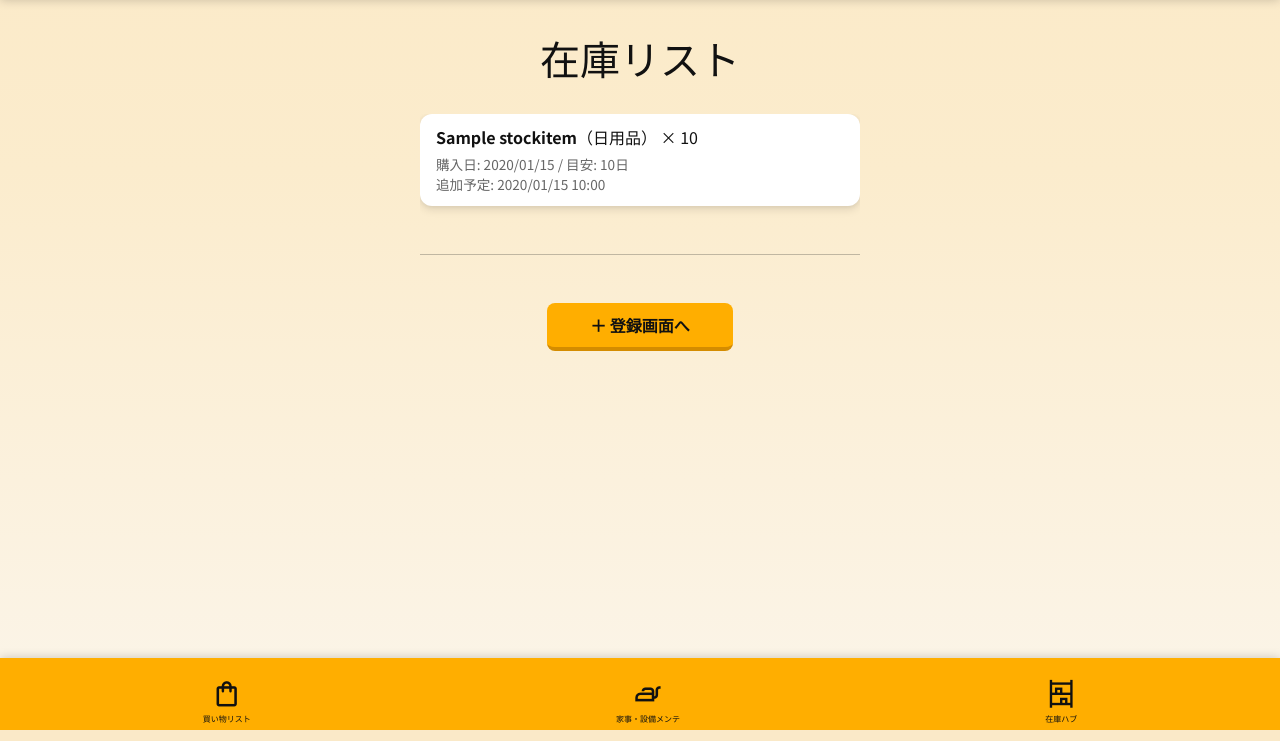
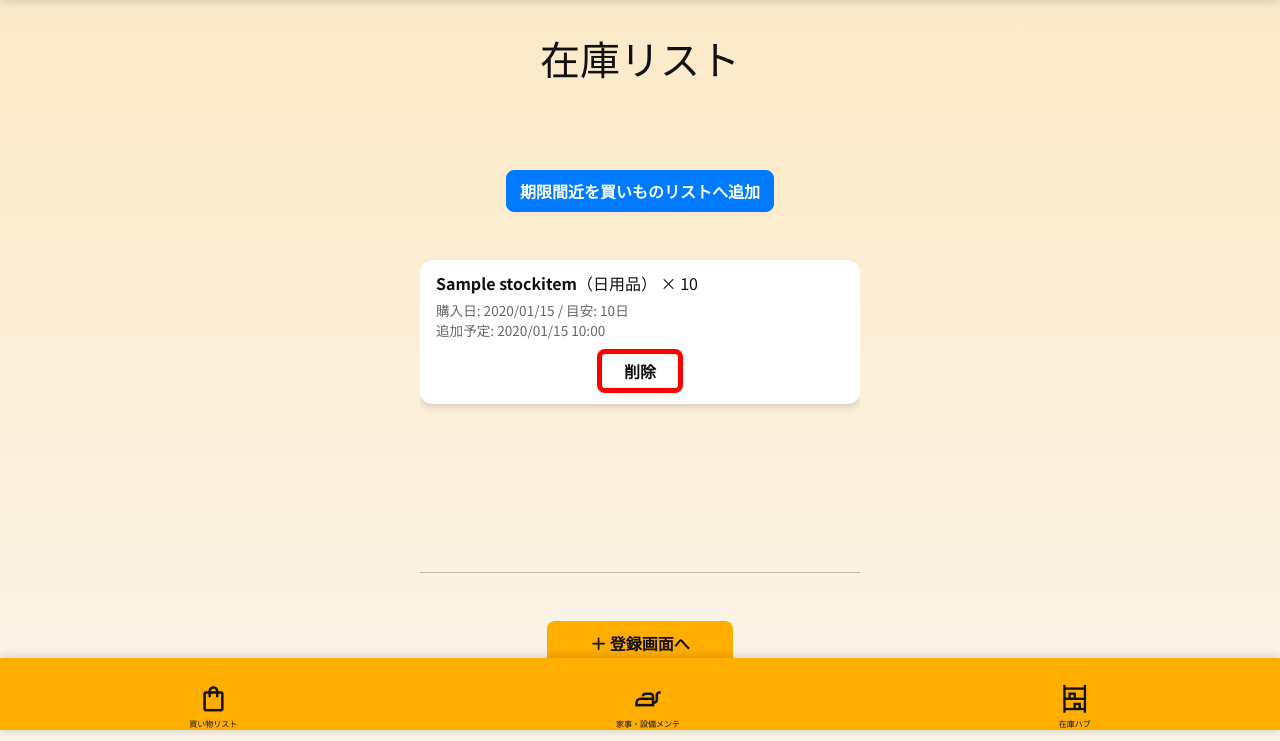
Before and after one commit to autumn-Hackathon-2025-F-Team/kajimaru-app, a Django app: page /stocks in a window 1280 px wide. Shown: the part 70-811 px from the top of the page. Run offline with Django 5.2, Linux system fonts and the light colour scheme; a user stored in the database is signed in; tables that the repository leaves empty hold one stand-in row (values such as "Sample post").

Commit message:
feat/削除ボタン作成

```diff
--- a/src/apps/stocks/models.py
+++ b/src/apps/stocks/models.py
@@ -23,8 +23,16 @@ class StockItem(models.Model):
     purchase_date = models.DateField()
     remind_at = models.DateTimeField(null=True, blank=True)
     open_shopping_item = models.ForeignKey(ShoppingItem, null=True, blank=True, on_delete=models.SET_NULL, related_name='from_stock')
+    enqueued_to_shopping = models.BooleanField(default=False)
     created_at = models.DateTimeField(auto_now_add=True)
     updated_at = models.DateTimeField(auto_now=True)
+
+    def __str__(self):
+        return f'[{self.get_category_display()}] {self.stock_name}'
+
+    @property
+    def is_due(self):
+        return (self.remind_at and self.remind_at <= timezone.now() and not self.enqueued_to_shopping)
 
     def calc_remind_at(self) -> datetime:
         base = datetime.combine(self.purchase_date, time(hour=9))
--- a/src/apps/stocks/urls.py
+++ b/src/apps/stocks/urls.py
@@ -5,5 +5,7 @@ app_name = 'stocks'
 
 urlpatterns = [
     path('', views.list_view, name='list'),
-    path('create/', views.create_view, name='create')
+    path('create/', views.create_view, name='create'),
+    path('enqueue/', views.enqueue_due_to_shopping, name='enqueue'),
+    path('delete/<int:pk>/', views.delete, name='delete'),
 ]
--- a/src/apps/stocks/views.py
+++ b/src/apps/stocks/views.py
@@ -2,9 +2,12 @@ from django.shortcuts import render, redirect, get_object_or_404
 from django.contrib.auth.decorators import login_required
 from django.contrib import messages
 from django.utils import timezone
+from django.views.decorators.http import require_POST
+from django.http import JsonResponse
+from django.urls import reverse
 import datetime
 
-from apps.user.views import HK
+from apps.user.views import HK, MK
 from apps.user.models import Household, Users
 from apps.shopping.models import ShoppingItem
 from .models import StockItem
@@ -47,3 +50,67 @@ def create_view(request):
     else:
         form = StockForm()
     return render(request, 'stocks/list.html', {'form': form})
+
+
+@login_required
+@require_POST
+def enqueue_due_to_shopping(request):
+    hh = _current_household(request)
+    if not hh:
+        return redirect('welcome')
+
+    due_items = StockItem.objects.filter(
+        household = hh,
+        remind_at__lte=timezone.now(),
+        enqueued_to_shopping = False
+    )
+
+    added = 0
+    active_member_id = request.session.get(MK)
+
+    for s in due_items:
+        exists = ShoppingItem.objects.filter(
+            household = hh,
+            item_name = s.stock_name,
+            is_purchased = False,
+        ).exists()
+        if exists:
+            s.enqueued_to_shopping = True
+            s.save(update_fields=['enqueued_to_shopping'])
+            continue
+
+        kwargs = dict(
+            household = hh,
+            item_name = s.stock_name,
+            quantity = max(1, s.quantity),
+            description = '在庫ハブからの自動追加（期限間近）',
+        )
+
+        if hasattr(ShoppingItem, 'added_by_id'):
+            kwargs['added_by_id'] = active_member_id
+        elif hasattr(ShoppingItem, 'buyer_id'):
+            kwargs['buyer_id'] = active_member_id
+
+        ShoppingItem.objects.create(**kwargs)
+        s.enqueued_to_shopping = True
+        s.save(update_fields=['enqueued_to_shopping'])
+        added += 1
+
+    if request.headers.get('HX-Requested-With') or request.headers.get('X-Requested-With') == 'XMLHttpRequest':
+        return JsonResponse({'ok': True, 'added': added})
+
+    messages.success(request, f'買い物リストへ {added} 件を追加しました。')
+    return redirect(reverse('stocks:list'))
+
+@login_required
+@require_POST
+def delete(request, pk:int):
+    hh = _current_household(request)
+    item = get_object_or_404(StockItem, id=pk, household=hh)
+    item.delete()
+
+    if request.headers.get('X-Requested-With') == 'XMLHttpRequest':
+        return JsonResponse({'ok': True, 'id': pk})
+
+    messages.success(request, '削除しました。')
+    return redirect('stocks:list')
--- a/src/static/css/stocks/stocks.css
+++ b/src/static/css/stocks/stocks.css
@@ -57,3 +57,25 @@
   display: flex;
   justify-content: center;
 }
+
+/* 上部ボタンの行 */
+.stocks-header{
+  display:flex;
+  justify-content:flex-end;
+  align-items:center;
+  gap:12px;
+  margin: 8px 12px 0;
+}
+
+/* ボタンの体裁（既存の .btn / .btn-primary があればそれでOK） */
+.stocks-header .btn{
+  padding:.5rem .8rem;
+  border:1px solid #ccc;
+  border-radius:8px;
+  background:#fff;
+}
+.stocks-header .btn.btn-primary{
+  background:#007aff;
+  color:#fff;
+  border-color:#007aff;
+}
--- a/src/templates/stocks/stock_management.html
+++ b/src/templates/stocks/stock_management.html
@@ -8,18 +8,32 @@
 <link rel="stylesheet" href="{% static 'css/components/top_nav.css' %}">
 <link rel="stylesheet" href="{% static 'css/components/bottom_nav.css' %}">
 <link rel="stylesheet" href="{% static 'css/stocks/stocks.css' %}">
-<!-- <style>
-  .stock-list{list-style:none;margin:0;padding:0} */
-  .stock-item{padding:.7rem 1rem;border-bottom:1px solid #eee}
-  .muted{color:#888}
-  .add-fab{position:fixed;right:16px;bottom:84px;background:#007aff;color:#fff;border-radius:9999px;padding:.75rem 1rem;text-decoration:none}
-</style> -->
+<style>
+  /* --- クリック阻害対策 --- */
+  .stocklist_section { padding-bottom: 120px; }               /* フッターに隠れない */
+  .stock-item { position: relative; }                          /* z-index土台 */
+  .stock-item::before,
+  .stock-item::after { pointer-events: none !important; }      /* 装飾はクリック無効 */
+  .stock-item .btn,
+  .stock-del-form,
+  .stock-del-form .btn { position: relative; z-index: 10; pointer-events: auto; }
+  .bottom_nav { position: fixed; left: 0; right: 0; bottom: 0; z-index: 5; }
+</style>
 {% endblock %}
 
 {% block header %}{% include "components/top_nav.html" %}{% endblock %}
 {% block page_title %}在庫リスト{% endblock %}
 
 {% block content %}
+  <div class="stocks-header" style="padding: 0 1rem 1rem;">
+    <form method="post" action="{% url 'stocks:enqueue' %}">
+      {% csrf_token %}
+      <button class="btn btn-primary" type="submit">
+        期限間近を買いものリストへ追加
+      </button>
+    </form>
+  </div>
+
   <section class="stocklist_section">
     <div class="stock-list-area">
       {% for s in items %}
@@ -31,17 +45,68 @@
           購入日: {{ s.purchase_date|date:"Y/m/d" }} / 目安: {{ s.period_days }}日 <br>
           追加予定: {{ s.remind_at|date:"Y/m/d H:i" }}
         </div>
+
+        <!-- 削除フォーム（通常POST + 非同期どちらでも動く） -->
+        <form class="stock-del-form" method="post" action="{% url 'stocks:delete' s.id %}" style="margin-top:.5rem" novalidate>
+          {% csrf_token %}
+          <button type="submit" class="btn btn-danger">削除</button>
+        </form>
       </article>
       {% empty %}
-       <p class="stock-item muted">登録された在庫はありません。</p>
+        <p class="stock-item muted">登録された在庫はありません。</p>
       {% endfor %}
     </div>
   </section>
-<hr>
-<p class="link_set">
+
+  <hr>
+  <p class="link_set">
     <a href="{% url 'stocks:create' %}" class="btn btn-primary">＋ 登録画面へ</a>
-</p>
-<!-- <a class="add-fab" href="{% url 'stocks:create' %}">＋ 登録画面へ</a> -->
+  </p>
+
+  <!-- 予防線：クリックが阻害される環境でも fetch で強制削除できるように -->
+  <script>
+    (function () {
+      // CSRF取得
+      function getCookie(name) {
+        const m = document.cookie.match('(^|;)\\s*' + name + '\\s*=\\s*([^;]+)');
+        return m ? m.pop() : '';
+      }
+      const CSRF = getCookie('csrftoken');
+
+      // 在庫削除（フォーム通常送信が何らかで阻害された場合のフォールバック）
+      document.addEventListener('click', function (e) {
+        const btn = e.target.closest('.stock-del-form .btn-danger');
+        if (!btn) return;
+
+        const form = btn.closest('form.stock-del-form');
+        if (!form) return;
+
+        // まずは通常送信させる（これで動くならそれでOK）
+        // ただし、クリック阻害が残っている場合に備え fetch ルートも用意
+        // ここで preventDefault せず一度だけ試み、2回目以降は fetch に切替でも良いですが、
+        // 確実に通すため今回は fetch に切替
+        e.preventDefault();
+
+        if (!confirm('この在庫を削除します。よろしいですか？')) return;
+
+        fetch(form.action, {
+          method: 'POST',
+          headers: {
+            'X-Requested-With': 'XMLHttpRequest',
+            'X-CSRFToken': CSRF
+          }
+        })
+        .then(r => r.json())
+        .then(j => {
+          if (!j || !j.ok) { alert('削除に失敗しました'); return; }
+          // 該当カードを消す
+          const card = form.closest('.stock-item');
+          if (card) card.remove();
+        })
+        .catch(() => alert('通信に失敗しました'));
+      }, { passive: false });
+    })();
+  </script>
 {% endblock %}
 
 {% block footer %}{% include "components/bottom_nav.html" %}{% endblock %}
```
Also changed, not shown: src/apps/stocks/migrations/0002_stockitem_enqueued_to_shopping.py (added).
